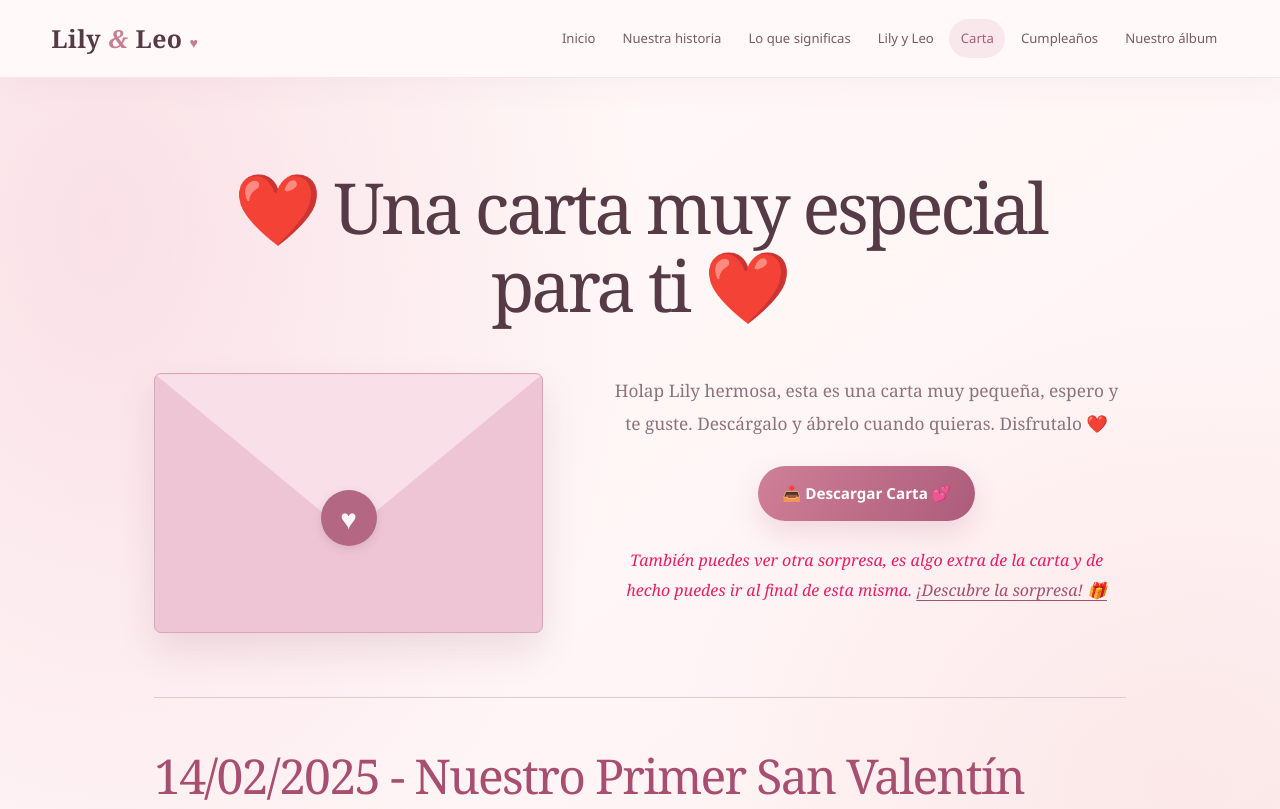
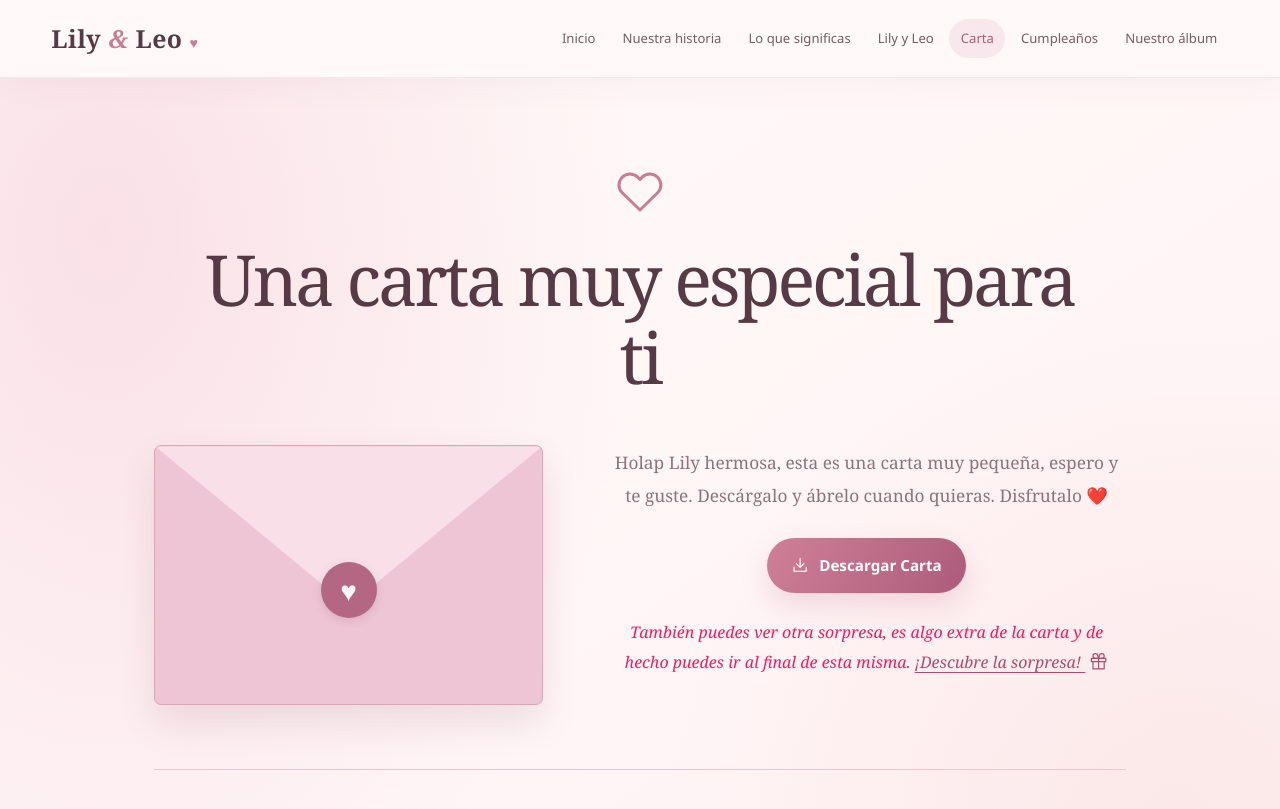
Before and after one commit to Leo123nardo/Lily_pera, a plain HTML site: page nuevo/CartaLily.html in a window 1280 px wide. Shown: the top 809 px of the page. Drawn offline with Linux system fonts and the light colour scheme.

Commit message:
style: replace decorative letter and album emojis with line icons

```diff
--- a/nuevo/CartaLily.html
+++ b/nuevo/CartaLily.html
@@ -4,7 +4,7 @@
     <meta charset="UTF-8">
     <meta name="viewport" content="width=device-width, initial-scale=1.0">
     <title>Cartita para Lily</title>
-    <link rel="stylesheet" href="styles.css?v=20261116-romantic-envelope">
+    <link rel="stylesheet" href="styles.css?v=20261116-line-icons">
     <link rel="icon" type="image/png" href="assets/lily-icon.png">
 </head>
 <body class="carta-page romantic-home romantic-letter">
@@ -34,19 +34,20 @@
     <main class="letter-main">
         <!-- Sección de la carta principal -->
         <section class="intro-section">
-            <h1>❤️ Una carta muy especial para ti ❤️</h1>
+            <svg class="romantic-line-icon title-line-icon" viewBox="0 0 24 24" aria-hidden="true" focusable="false"><path d="M20.8 4.6a5.5 5.5 0 0 0-7.8 0L12 5.7l-1.1-1.1a5.5 5.5 0 0 0-7.8 7.8L12 21l8.8-8.6a5.5 5.5 0 0 0 0-7.8Z"/></svg>
+<h1>Una carta muy especial para ti</h1>
 <div class="envelope-layout"><div class="romantic-envelope" aria-hidden="true"><span class="envelope-seal">♥</span></div>
             <div class="card-content">
                 <p>Holap Lily hermosa, esta es una carta muy pequeña, espero y te guste. Descárgalo y ábrelo cuando quieras. Disfrutalo ❤️</p>
 
                 <div class="action-buttons">
                     <a href="Para ti con amor Lily.pdf" download="Para ti con amor Lily.pdf" class="descargar-boton">
-                        📥 Descargar Carta 💕
+                        <svg class="romantic-line-icon action-line-icon" viewBox="0 0 24 24" aria-hidden="true" focusable="false"><path d="M12 3v12m-5-5 5 5 5-5M4 15v5h16v-5"/></svg> Descargar Carta
                     </a>
                 </div>
 
                 <p class="extra-surprise">También puedes ver otra sorpresa, es algo extra de la carta y de hecho puedes ir al final de esta misma.
-                    <a href="https://www.canva.com/design/DAGfC0rDvSs/C9Ge1U0GQg8JGspx8E8qHw/edit?utm_content=DAGfC0rDvSs&utm_campaign=designshare&utm_medium=link2&utm_source=sharebutton" target="_blank" class="surprise-link">¡Descubre la sorpresa! 🎁</a>
+                    <a href="https://www.canva.com/design/DAGfC0rDvSs/C9Ge1U0GQg8JGspx8E8qHw/edit?utm_content=DAGfC0rDvSs&utm_campaign=designshare&utm_medium=link2&utm_source=sharebutton" target="_blank" class="surprise-link">¡Descubre la sorpresa! <svg class="romantic-line-icon action-line-icon" viewBox="0 0 24 24" aria-hidden="true" focusable="false"><path d="M3 8h18v4H3zM5 12v9h14v-9M12 8v13"/><path d="M12 8H8a3 3 0 1 1 3-3l1 3Zm0 0h4a3 3 0 1 0-3-3l-1 3Z"/></svg></a>
                 </p>
             </div>
 </div>
--- a/nuevo/styles.css
+++ b/nuevo/styles.css
@@ -2205,3 +2205,13 @@ body.romantic-letter .centered-image figcaption { color: #8d737d; font: italic .
  .birthday-page .birthday-icon { width: 72px; }
  .birthday-page .birthday-photo figure { padding: .8rem .55rem .5rem; }
 }
+
+/* Iconos decorativos de Carta y Nuestro Album. */
+.romantic-home .romantic-line-icon {
+  fill: none; stroke: currentColor; stroke-width: 1.5;
+  stroke-linecap: round; stroke-linejoin: round;
+}
+.romantic-home .title-line-icon { display: block; width: 48px; height: 48px; margin: 0 auto 1.5rem; color: #c77d95; }
+.romantic-home .action-line-icon { display: inline-block; width: 1.2em; height: 1.2em; vertical-align: -.2em; flex-shrink: 0; }
+body.romantic-letter .descargar-boton { display: inline-flex; align-items: center; justify-content: center; gap: .6rem; }
+body.romantic-letter .surprise-link .action-line-icon { margin-left: .25rem; }
```
Also changed, not shown: nuevo/Collage L y L.html (+3 -2 lines).
